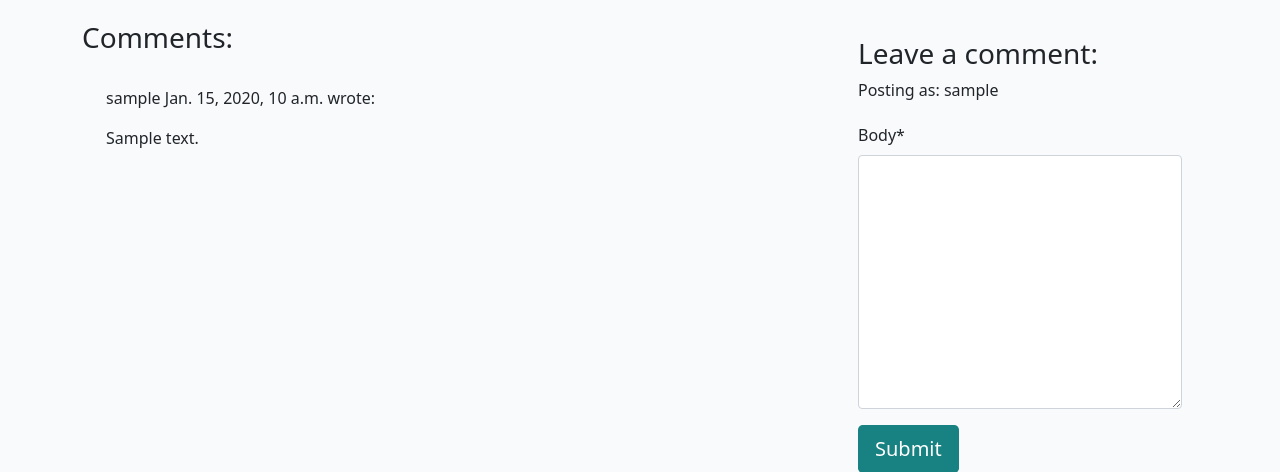
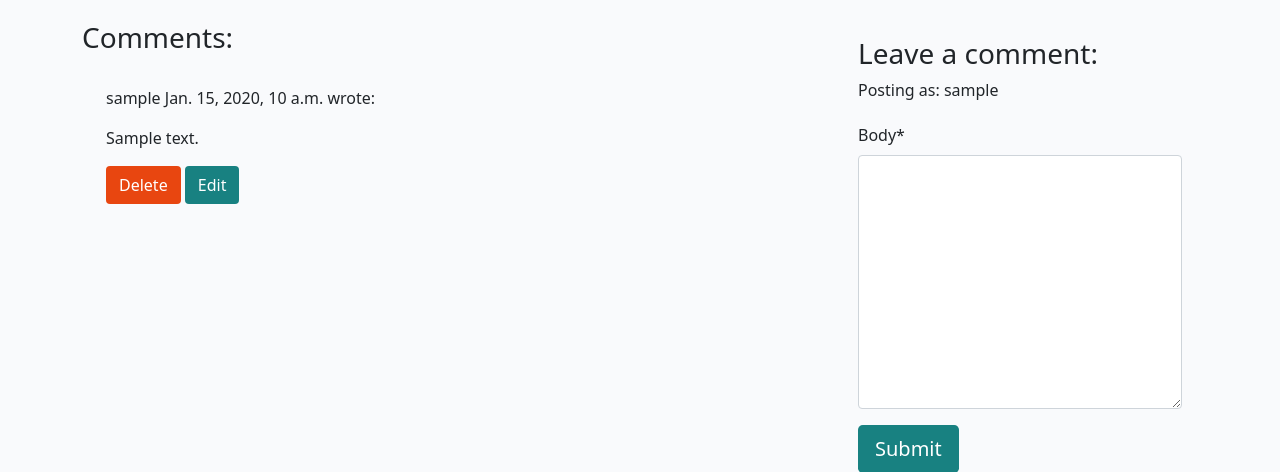
Before and after one commit to CodingLL25/codestar_blog_rerun, a Django app: a page that uses templates/base.html in a window 1280 px wide. Shown: the part 544-1016 px from the top of the page. Run offline with Django 4.2, Linux system fonts and the light colour scheme; a user stored in the database is signed in; tables that the repository leaves empty hold one stand-in row (values such as "Sample post"); parts of the project's set-up code (start-up, migrations or seed data) failed here and were passed over; some libraries are stand-ins or nearby versions.

Commit message:
Add edit and delete function for comments

```diff
--- a/about/views.py
+++ b/about/views.py
@@ -5,6 +5,7 @@ from .forms import CollaborateForm
 
 
 def about_me(request):
+
     if request.method == "POST":
         collaborate_form = CollaborateForm(data=request.POST)
         if collaborate_form.is_valid():
--- a/blog/templates/blog/post_detail.html
+++ b/blog/templates/blog/post_detail.html
@@ -46,10 +46,12 @@
         <div class="col-md-8 card mb-4  mt-3 ">
             <h3>Comments:</h3>
             <div class="card-body">
-                <!-- We want a for loop inside the empty control tags to iterate through each comment in comments -->
+                <!-- We want a for loop inside the empty control tags
+          to iterate through each comment in comments -->
                 {% for comment in comments %}
-                <div
-                    class="p-2 comments {% if not comment.approved and comment.author == user %} faded{% elif not comment.approved %} d-none{% endif %}">
+                <div class="p-2 comments
+          {% if not comment.approved and comment.author == user %}
+          faded{% elif not comment.approved %} d-none{% endif %}">
                     <p class="font-weight-bold">
                         {{ comment.author }}
                         <span class="font-weight-normal">
@@ -63,6 +65,10 @@
                     <p class="approval">
                         This comment is awaiting approval
                     </p>
+                    {% endif %}
+                    {% if user.is_authenticated and comment.author == user %}
+                    <button class="btn btn-delete" comment_id="{{ comment.id }}">Delete</button>
+                    <button class="btn btn-edit" comment_id="{{ comment.id }}">Edit</button>
                     {% endif %}
                 </div>
                 <!-- Our for loop ends here -->
@@ -78,9 +84,7 @@
                 <form id="commentForm" method="post" style="margin-top: 1.3em;">
                     {{ comment_form | crispy }}
                     {% csrf_token %}
-                    <button id="submitButton" type="submit" class="btn btn-signup btn-lg">
-                        Submit
-                    </button>
+                    <button id="submitButton" type="submit" class="btn btn-signup btn-lg">Submit</button>
                 </form>
                 {% else %}
                 <p>Log in to leave a comment</p>
@@ -89,5 +93,29 @@
         </div>
     </div>
 </div>
+<!-- Delete confirmation modal -->
+<div class="modal fade" id="deleteModal" tabindex="-1" aria-labelledby="deleteModalLabel" aria-hidden="true">
+    <div class="modal-dialog">
+        <div class="modal-content">
+            <div class="modal-header">
+                <h5 class="modal-title" id="deleteModalLabel">Delete comment?</h5>
+                <button type="button" class="btn-close" data-bs-dismiss="modal" aria-label="Close"></button>
+            </div>
+            <div class="modal-body">
+                Are you sure you want to delete your comment?
+                This action cannot be undone.
+            </div>
+            <div class="modal-footer">
+                <button type="button" class="btn btn-secondary" data-bs-dismiss="modal">Close</button>
+                <a id="deleteConfirm" href="#" class="btn
+          btn-danger">Delete</a>
+            </div>
+        </div>
+    </div>
+</div>
 
 {% endblock content %}
+
+{% block extras %}
+<script src="{% static 'js/comments.js' %}"></script>
+{% endblock %}
--- a/blog/urls.py
+++ b/blog/urls.py
@@ -5,4 +5,9 @@ from django.urls import path
 urlpatterns = [
     path("", views.PostList.as_view(), name="home"),
     path("<slug:slug>/", views.post_detail, name="post_detail"),
+    path(
+        "<slug:slug>/edit_comment/<int:comment_id>",
+        views.comment_edit,
+        name="comment_edit",
+    ),
 ]
--- a/blog/views.py
+++ b/blog/views.py
@@ -1,7 +1,8 @@
-from django.shortcuts import render, get_object_or_404
+from django.shortcuts import render, get_object_or_404, reverse
 from django.views import generic
 from django.contrib import messages
-from .models import Post
+from django.http import HttpResponseRedirect
+from .models import Post, Comment
 from .forms import CommentForm
 
 
@@ -28,7 +29,6 @@ def post_detail(request, slug):
 
     queryset = Post.objects.filter(status=1)
     post = get_object_or_404(queryset, slug=slug)
-
     comments = post.comments.all().order_by("-created_on")
     comment_count = post.comments.filter(approved=True).count()
 
@@ -55,3 +55,26 @@ def post_detail(request, slug):
             "comment_form": comment_form,
         },
     )
+
+
+def comment_edit(request, slug, comment_id):
+    """
+    view to edit comments
+    """
+    if request.method == "POST":
+
+        queryset = Post.objects.filter(status=1)
+        post = get_object_or_404(queryset, slug=slug)
+        comment = get_object_or_404(Comment, pk=comment_id)
+        comment_form = CommentForm(data=request.POST, instance=comment)
+
+        if comment_form.is_valid() and comment.author == request.user:
+            comment = comment_form.save(commit=False)
+            comment.post = post
+            comment.approved = False
+            comment.save()
+            messages.add_message(request, messages.SUCCESS, "Comment Updated!")
+        else:
+            messages.add_message(request, messages.ERROR, "Error updating comment!")
+
+    return HttpResponseRedirect(reverse("post_detail", args=[slug]))
--- a/codestar/settings.py
+++ b/codestar/settings.py
@@ -29,7 +29,7 @@ TEMPLATES_DIR = os.path.join(BASE_DIR, "templates")
 SECRET_KEY = os.environ.get("SECRET_KEY")
 
 # SECURITY WARNING: don't run with debug turned on in production!
-DEBUG = False
+DEBUG = True
 
 ALLOWED_HOSTS = [
     ".herokuapp.com",
--- /dev/null
+++ b/static/js/comments.js
@@ -0,0 +1,24 @@
+const editButtons = document.getElementsByClassName("btn-edit");
+const commentText = document.getElementById("id_body");
+const commentForm = document.getElementById("commentForm");
+const submitButton = document.getElementById("submitButton");
+
+/**
+ * Initializes edit functionality for the provided edit buttons.
+ *
+ * For each button in the `editButtons` collection:
+ * - Retrieves the associated comment's ID upon click.
+ * - Fetches the content of the corresponding comment.
+ * - Populates the `commentText` input/textarea with the comment's content for editing.
+ * - Updates the submit button's text to "Update".
+ * - Sets the form's action attribute to the `edit_comment/{commentId}` endpoint.
+ */
+for (let button of editButtons) {
+    button.addEventListener("click", (e) => {
+        let commentId = e.target.getAttribute("comment_id");
+        let commentContent = document.getElementById(`comment${commentId}`).innerText;
+        commentText.value = commentContent;
+        submitButton.innerText = "Update";
+        commentForm.setAttribute("action", `edit_comment/${commentId}`);
+    });
+}
--- a/templates/base.html
+++ b/templates/base.html
@@ -121,6 +121,9 @@
         integrity="sha384-gtEjrD/SeCtmISkJkNUaaKMoLD0//ElJ19smozuHV6z3Iehds+3Ulb9Bn9Plx0x4" crossorigin="anonymous">
     </script>
     <script src="{% static 'js/script.js' %}"></script>
+
+    {% block extras %}
+    {% endblock %}
 </body>
 
 </html>
```
Also changed, not shown: 1 other file.
